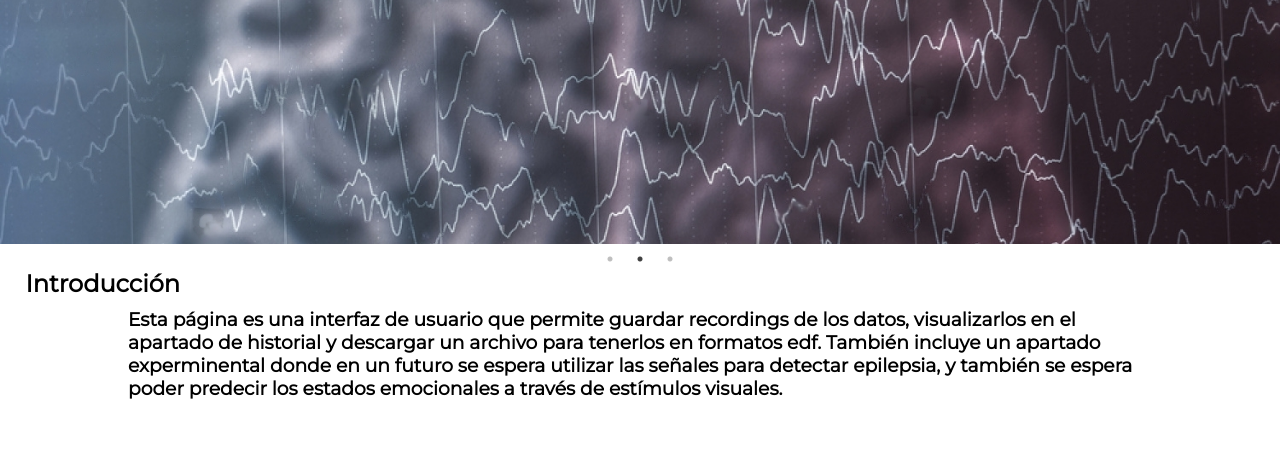
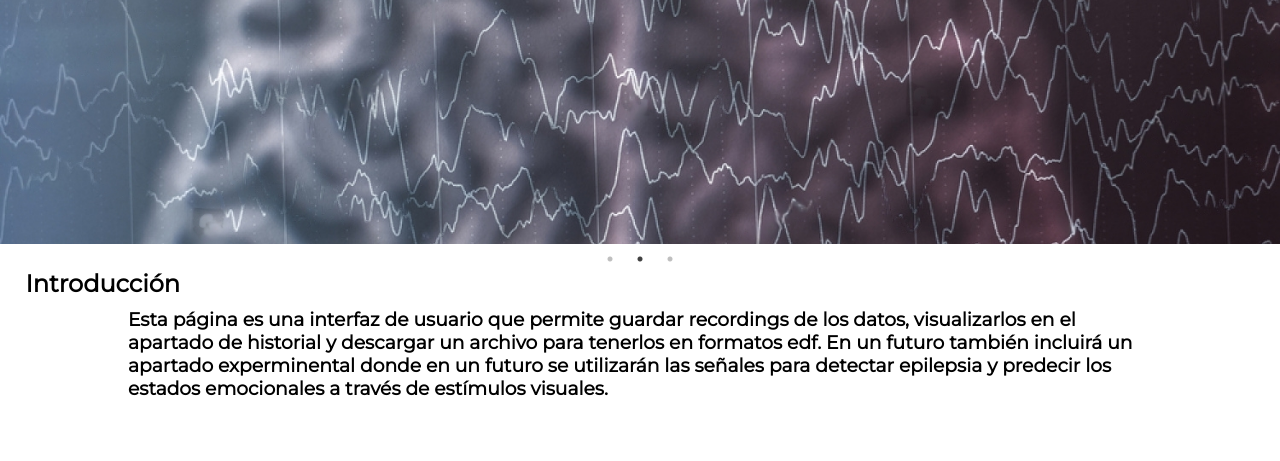
Before and after one commit to brainstreaming/brainstreaming.github.io, a plain HTML site: page index.html in a window 1280 px wide. Shown: the part 331-792 px from the top of the page. Drawn offline with nearby package versions, Linux system fonts and the light colour scheme; grey boxes are pictures that could not be loaded.

Commit message:
Update index.html

```diff
--- a/index.html
+++ b/index.html
@@ -50,8 +50,8 @@
   <div class="bloque-slider">
     <h2><b>Introducción</b></h2>
     <h3>Esta página es una interfaz de usuario que permite guardar recordings de los datos,
-      visualizarlos en el apartado de historial y descargar un archivo para tenerlos en formatos edf. También incluye un
-      apartado experminental donde en un futuro se espera utilizar las señales para detectar epilepsia, y también se espera poder predecir
+      visualizarlos en el apartado de historial y descargar un archivo para tenerlos en formatos edf. En un futuro también incluirá un
+      apartado experminental donde en un futuro se utilizarán las señales para detectar epilepsia y predecir
       los estados emocionales a través de estímulos visuales.
     </h3>
   </div>
```
